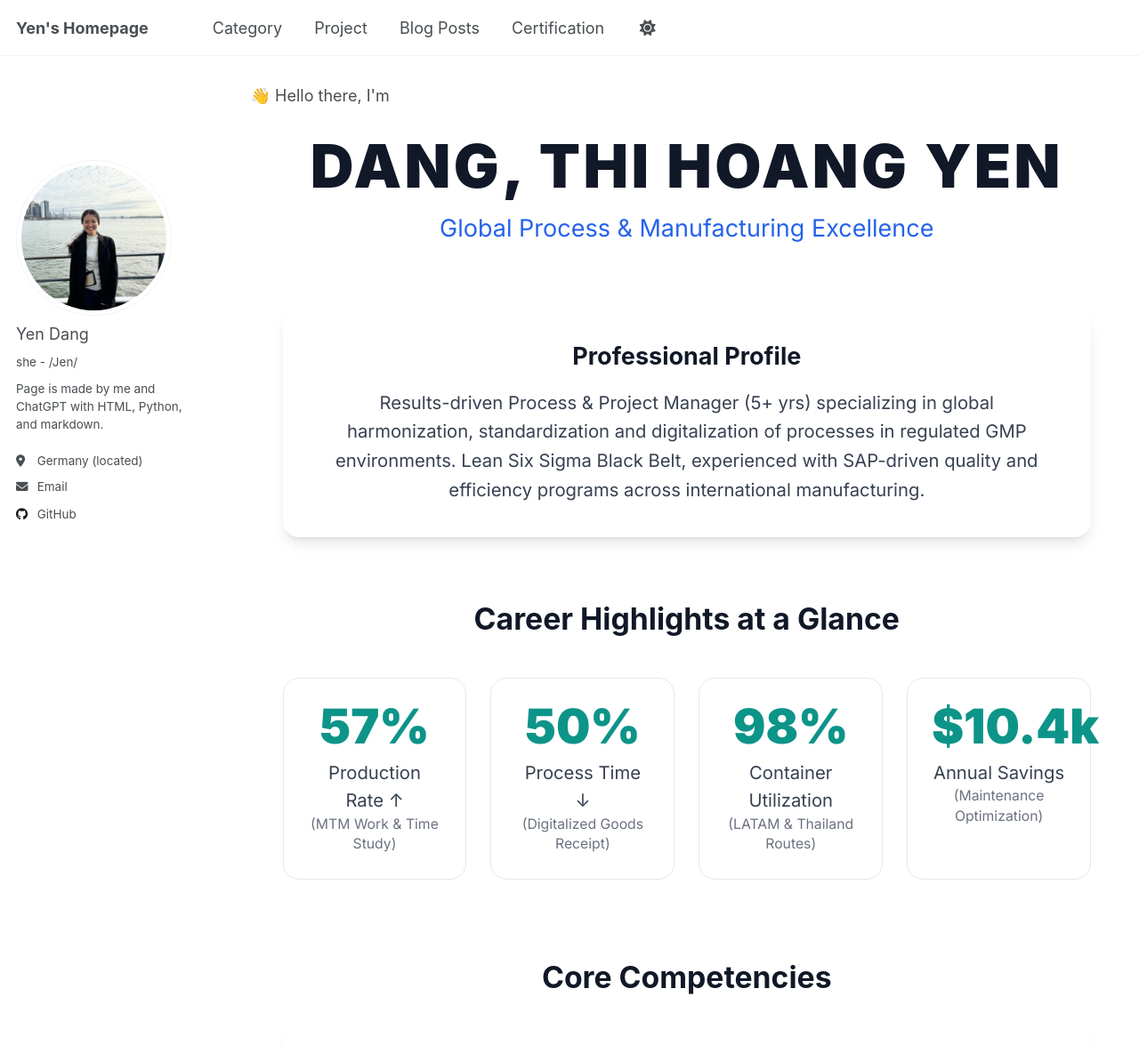
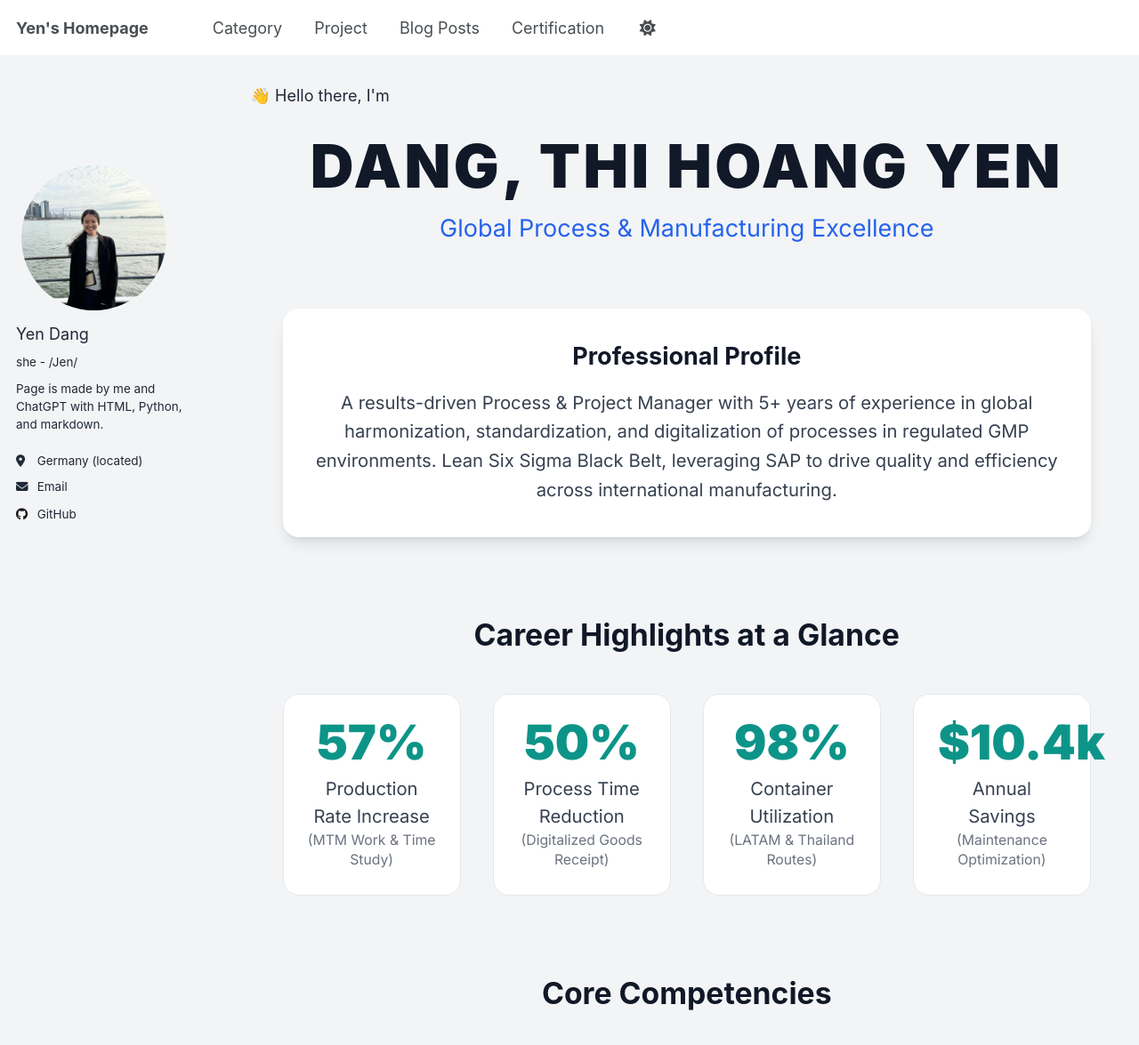
Before and after one commit to yen010390/yen010390.github.io, a Jekyll site: the page built from _pages/about.html, in a window 1280 px wide and 1400 px high. Shown: the top 1175 px of the window at 89% size. Built offline with Jekyll 4.4.1, drawn with Linux system fonts in a browser that asks for light colours; nearby versions of some CDN libraries; some of the changed text lies outside the part shown.

Commit message:
Revamp about.html with new layout and AI skills section
Updated the structure and content of the about page, enhancing the layout and adding new sections for AI skills and competencies.

```diff
--- a/_pages/about.html
+++ b/_pages/about.html
@@ -5,53 +5,73 @@
 author_profile: true
 ---
 
-<!-- Tailwind (CDN) -->
+<!DOCTYPE html>
+<html lang="en">
+<head>
+  <meta charset="UTF-8">
+  <meta name="viewport" content="width=device-width, initial-scale=1.0">
+  <title>Yen Dang - Professional Profile Infographic</title>
+
+  <!-- Tailwind + Fonts -->
   <script src="https://cdn.tailwindcss.com"></script>
   <link rel="preconnect" href="https://fonts.googleapis.com">
   <link rel="preconnect" href="https://fonts.gstatic.com" crossorigin>
   <link href="https://fonts.googleapis.com/css2?family=Inter:wght@400;500;600;700;900&display=swap" rel="stylesheet">
 
+  <!-- Chart.js (UMD build để chạy ổn trong GitHub Pages) -->
+  <script src="https://cdn.jsdelivr.net/npm/chart.js@4.4.1/dist/chart.umd.min.js"></script>
+
   <style>
     body { font-family: 'Inter', sans-serif; }
-  .chart-wrap { position: relative; width: 100%; height: 320px; }
-  @media (min-width: 768px){ .chart-wrap{ height: 380px; } }
-  .stat-card{ background:#fff;border:1px solid #e5e7eb;transition:transform .3s, box-shadow .3s; }
-  .stat-card:hover{ transform:translateY(-4px); box-shadow:0 10px 18px rgba(0,0,0,.08); }
+    .chart-container {
+      position: relative;
+      width: 100%;
+      max-width: 680px;
+      margin-left: auto;
+      margin-right: auto;
+      height: 320px;
+    }
+    @media (min-width: 768px) { .chart-container { height: 380px; } }
+    .stat-card {
+      background-color: #ffffff; border: 1px solid #e5e7eb;
+      transition: transform .3s ease, box-shadow .3s ease;
+    }
+    .stat-card:hover { transform: translateY(-5px); box-shadow: 0 10px 20px rgba(0,0,0,.1); }
+    .strength-icon { font-size: 2rem; line-height: 1; }
     .badge{ border:1px solid #e5e7eb; background:#fff; padding:.25rem .5rem; border-radius:.5rem; font-size:.8rem; }
   </style>
+</head>
 
+<body class="bg-gray-100 text-gray-800">
   <main class="container mx-auto p-4 md:p-8">
 
-  <!-- Header -->
     <header class="text-center mb-16">
       <h1 class="text-4xl md:text-6xl font-black uppercase text-gray-900 tracking-wider">Dang, Thi Hoang Yen</h1>
       <p class="mt-4 text-xl md:text-2xl text-blue-600 font-light">Global Process & Manufacturing Excellence</p>
     </header>
 
-  <!-- Summary -->
-  <section id="summary" class="mb-16">
+    <section id="summary" class="mb-20">
       <div class="max-w-4xl mx-auto text-center p-8 bg-white rounded-2xl shadow-lg">
         <h2 class="text-2xl font-bold text-gray-900 mb-4">Professional Profile</h2>
         <p class="text-lg text-gray-700 leading-relaxed">
-        Results-driven Process & Project Manager (5+ yrs) specializing in global harmonization,
-        standardization and digitalization of processes in regulated GMP environments. Lean Six Sigma
-        Black Belt, experienced with SAP-driven quality and efficiency programs across international manufacturing.
+          A results-driven Process & Project Manager with 5+ years of experience in global harmonization,
+          standardization, and digitalization of processes in regulated GMP environments. Lean Six Sigma Black Belt,
+          leveraging SAP to drive quality and efficiency across international manufacturing.
         </p>
       </div>
     </section>
 
-  <!-- Key Metrics -->
     <section id="key-metrics" class="mb-20">
       <h2 class="text-3xl font-bold text-center mb-10 text-gray-900">Career Highlights at a Glance</h2>
-    <div class="grid grid-cols-1 md:grid-cols-2 lg:grid-cols-4 gap-6">
+      <div class="grid grid-cols-1 md:grid-cols-2 lg:grid-cols-4 gap-8">
         <div class="stat-card p-6 rounded-2xl text-center">
           <div class="text-5xl font-extrabold text-teal-600">57%</div>
-        <div class="mt-2 text-lg text-gray-700">Production Rate ↑</div>
+          <div class="mt-2 text-lg text-gray-700">Production Rate Increase</div>
           <p class="text-sm text-gray-500">(MTM Work & Time Study)</p>
         </div>
         <div class="stat-card p-6 rounded-2xl text-center">
           <div class="text-5xl font-extrabold text-teal-600">50%</div>
-        <div class="mt-2 text-lg text-gray-700">Process Time ↓</div>
+          <div class="mt-2 text-lg text-gray-700">Process Time Reduction</div>
           <p class="text-sm text-gray-500">(Digitalized Goods Receipt)</p>
         </div>
         <div class="stat-card p-6 rounded-2xl text-center">
@@ -67,60 +87,55 @@
       </div>
     </section>
 
-  <!-- Core Competencies (Radar) -->
+    <!-- Core Competencies: đổi ảnh tĩnh -> Radar Chart -->
     <section id="competencies" class="mb-20">
-    <h2 class="text-3xl font-bold text-center mb-8 text-gray-900">Core Competencies</h2>
-    <div class="max-w-5xl mx-auto bg-white rounded-2xl shadow-lg p-6">
-      <div class="chart-wrap"><canvas id="competencyRadar"></canvas></div>
+      <h2 class="text-3xl font-bold text-center mb-10 text-gray-900">Core Competencies</h2>
+      <div class="max-w-4xl mx-auto bg-white rounded-2xl shadow-lg p-8">
+        <div class="chart-container"><canvas id="competencyRadar"></canvas></div>
         <p class="text-center mt-4 text-gray-500">
-        Balanced strengths across strategic management and technical execution.
+          A visual representation of key skill areas, showcasing a well-rounded expertise in strategic & technical execution.
         </p>
       </div>
     </section>
 
-  <!-- AI / Data Science Skills -->
+    <!-- NEW: AI Skills (Radar + Bar) -->
     <section id="ai-skills" class="mb-20">
       <h2 class="text-3xl font-bold text-center mb-8 text-gray-900">AI / Data Science Skills</h2>
 
+      <!-- badges -->
       <div class="max-w-5xl mx-auto bg-white rounded-2xl shadow-lg p-6 mb-6">
         <div class="flex flex-wrap gap-2 justify-center">
-        <span class="badge">Python</span>
-        <span class="badge">Pandas</span>
-        <span class="badge">NumPy</span>
-        <span class="badge">scikit-learn</span>
-        <span class="badge">XGBoost</span>
-        <span class="badge">LightGBM</span>
-        <span class="badge">CatBoost</span>
-        <span class="badge">TensorFlow</span>
-        <span class="badge">PyTorch</span>
-        <span class="badge">NLP (spaCy / NLTK)</span>
-        <span class="badge">RAG / LangChain</span>
-        <span class="badge">Vector DB / FAISS</span>
-        <span class="badge">Streamlit</span>
-        <span class="badge">SQL</span>
-        <span class="badge">Git</span>
+          <span class="badge">Python</span><span class="badge">Pandas</span><span class="badge">NumPy</span>
+          <span class="badge">scikit-learn</span><span class="badge">XGBoost</span><span class="badge">LightGBM</span>
+          <span class="badge">CatBoost</span><span class="badge">TensorFlow</span><span class="badge">PyTorch</span>
+          <span class="badge">NLP (spaCy/NLTK)</span><span class="badge">RAG / LangChain</span>
+          <span class="badge">Vector DB / FAISS</span><span class="badge">Streamlit</span>
+          <span class="badge">SQL</span><span class="badge">Git</span>
         </div>
       </div>
 
       <div class="grid grid-cols-1 md:grid-cols-2 gap-6">
         <div class="bg-white rounded-2xl shadow-lg p-6">
           <h3 class="font-semibold text-gray-900 mb-3 text-center">AI Skill Map (Radar)</h3>
-        <div class="chart-wrap"><canvas id="aiRadar"></canvas></div>
+          <div class="chart-container"><canvas id="aiRadar"></canvas></div>
         </div>
         <div class="bg-white rounded-2xl shadow-lg p-6">
           <h3 class="font-semibold text-gray-900 mb-3 text-center">Tooling Proficiency (Bar)</h3>
-        <div class="chart-wrap"><canvas id="aiBar"></canvas></div>
+          <div class="chart-container"><canvas id="aiBar"></canvas></div>
         </div>
       </div>
     </section>
 
-  <!-- Project Spotlights -->
     <section id="achievements" class="mb-20">
       <h2 class="text-3xl font-bold text-center mb-10 text-gray-900">Key Project Spotlights</h2>
       <div class="grid grid-cols-1 md:grid-cols-2 gap-8">
+
         <div class="bg-white rounded-2xl p-6 shadow-lg">
           <h3 class="text-xl font-bold text-gray-900 mb-4">Global Quality Audit Enhancement</h3>
-        <p class="text-gray-700 mb-6">Led “Committee Team Gemba” & “Kaizen Breakthrough” to solve systemic quality issues, boosting compliance and process maturity.</p>
+          <p class="text-gray-700 mb-6">
+            Led "Committee Team Gemba" and "Kaizen Breakthrough" events to address systemic quality issues.
+            This collaborative approach with leadership improved compliance and process maturity markedly.
+          </p>
           <div class="bg-gray-100 rounded-lg p-4 text-center">
             <span class="text-2xl font-bold text-red-600">Major Finding (A)</span>
             <span class="text-2xl font-bold text-gray-500 mx-4">→</span>
@@ -130,15 +145,20 @@
         </div>
 
         <div class="bg-white rounded-2xl p-6 shadow-lg">
-        <h3 class="text-xl font-bold text-gray-900 mb-4">SPC & Cycle Time Reduction</h3>
-        <p class="text-gray-700 mb-4">Applied Gauge R&R & SPC to optimize 50 VIM machines; implemented SOPs to lock in gains.</p>
+          <h3 class="text-xl font-bold text-gray-900 mb-4">Statistical Process Control & Cycle Time Reduction</h3>
+          <p class="text-gray-700 mb-4">
+            Applied Gauge R&R and SPC to analyze and optimize 50 VIM machines. Implemented SOPs to lock in gains.
+          </p>
           <img src="images/cycle-time-graph.png" alt="Cycle time reduction graph" class="w-full max-w-md mx-auto mt-4">
         </div>
 
         <div class="bg-white rounded-2xl p-6 shadow-lg md:col-span-2">
-        <h3 class="text-xl font-bold text-gray-900 mb-4">Process Flow Harmonization: Gap Analysis → Training</h3>
-        <p class="text-gray-700 mb-6">Designed end-to-end training lifecycle: gap analysis, annual planning with HR/Quality, SOP re-write & digitization, delivery and tracking via quizzes.</p>
-        <div class="flex flex-col md:flex-row items-center justify-between gap-4 text-center">
+          <h3 class="text-xl font-bold text-gray-900 mb-4">Process Flow Harmonization: From Gap Analysis to Training</h3>
+          <p class="text-gray-700 mb-6">
+            Designed & managed the full training lifecycle: gap analysis, yearly plan with HR/Quality,
+            SOP re-write & digitization, delivery and quiz-based tracking.
+          </p>
+          <div class="flex flex-col md:flex-row items-center justify-between space-y-4 md:space-y-0 md:space-x-4 text-center">
             <div class="flex-1 p-3 bg-gray-100 rounded-lg">
               <div class="text-blue-600 text-2xl mb-1">①</div>
               <p class="font-semibold">Gap Analysis</p>
@@ -148,7 +168,7 @@
             <div class="flex-1 p-3 bg-gray-100 rounded-lg">
               <div class="text-blue-600 text-2xl mb-1">②</div>
               <p class="font-semibold">Strategic Plan</p>
-            <p class="text-xs text-gray-500">Develop Yearly Plan (HR/Quality)</p>
+              <p class="text-xs text-gray-500">Develop Yearly Plan with HR/Quality</p>
             </div>
             <div class="text-2xl text-gray-400 hidden md:block">→</div>
             <div class="flex-1 p-3 bg-gray-100 rounded-lg">
@@ -160,22 +180,25 @@
             <div class="flex-1 p-3 bg-gray-100 rounded-lg">
               <div class="text-blue-600 text-2xl mb-1">④</div>
               <p class="font-semibold">Execution & Record</p>
-            <p class="text-xs text-gray-500">Deliver Training & Track</p>
+              <p class="text-xs text-gray-500">Deliver Training & Track via Quizzes</p>
             </div>
           </div>
         </div>
+
       </div>
     </section>
 
+    <footer class="text-center mt-20 pt-8 border-t border-gray-300">
+      <p class="text-gray-600">This infographic was dynamically generated to showcase professional experience.</p>
+      <p class="text-sm text-gray-500 mt-2">© Dang, Thi Hoang Yen — No SVG/Mermaid used.</p>
+    </footer>
+
   </main>
 
-<!-- Chart.js (UMD build – an toàn cho Pages) -->
-<script src="https://cdn.jsdelivr.net/npm/chart.js@4.4.1/dist/chart.umd.min.js"></script>
-
-{% raw %}
   <script>
+    // Đảm bảo DOM sẵn sàng trước khi khởi tạo Chart.js
     document.addEventListener('DOMContentLoaded', function () {
-  // Shared options
+      // Tùy chọn chung
       const commonOpts = {
         responsive: true,
         maintainAspectRatio: false,
@@ -188,35 +211,55 @@
             angleLines: { color: 'rgba(0,0,0,0.08)' },
             grid: { color: 'rgba(0,0,0,0.08)' },
             pointLabels: { color: '#1f2937', font: { size: 13 } },
-        ticks: { color: '#4b5563', backdropColor: 'rgba(255,255,255,0.8)', showLabelBackdrop: true }
+            ticks: { color: '#4b5563', backdropColor: 'rgba(255,255,255,0.8)' }
           },
           x: { grid: { color: 'rgba(0,0,0,0.05)' }, ticks: { color: '#4b5563', font: { size: 11 } } },
           y: { grid: { color: 'rgba(0,0,0,0.05)' }, ticks: { color: '#4b5563', font: { size: 11 } }, beginAtZero: true, max: 10 }
         }
       };
 
-  // Core Competencies Radar
-  new Chart(document.getElementById('competencyRadar'), {
+      // 1) Core Competencies (Radar)
+      const compCtx = document.getElementById('competencyRadar');
+      if (compCtx) {
+        new Chart(compCtx, {
           type: 'radar',
           data: {
-      labels: ['Process Excellence','Project Management','Data Analysis','SAP / ERP','Quality / GMP','Stakeholder Communication'],
+            labels: [
+              'Process Excellence',
+              'Project Management',
+              'Data Analysis',
+              'SAP / ERP',
+              'Quality / GMP',
+              'Stakeholder Communication'
+            ],
             datasets: [{
               label: 'Proficiency',
               data: [9, 8, 7, 8, 9, 8],
               fill: true,
               backgroundColor: 'rgba(13,148,136,0.20)',
-        borderColor: 'rgba(13,148,136,0.8)',
+              borderColor: 'rgba(13,148,136,0.85)',
               pointBackgroundColor: 'rgba(13,148,136,1)'
             }]
           },
           options: { ...commonOpts, scales: { r: { ...commonOpts.scales.r, suggestedMin: 0, suggestedMax: 10 } } }
         });
+      }
 
-  // AI Skill Map (Radar)
-  new Chart(document.getElementById('aiRadar'), {
+      // 2) AI Skill Map (Radar)
+      const aiRadarCtx = document.getElementById('aiRadar');
+      if (aiRadarCtx) {
+        new Chart(aiRadarCtx, {
           type: 'radar',
           data: {
-      labels: ['Python','Data Wrangling','Classical ML','Tree Ensembles','Deep Learning','NLP / RAG','MLOps Basics'],
+            labels: [
+              'Python',
+              'Data Wrangling',
+              'Classical ML',
+              'Tree Ensembles',
+              'Deep Learning',
+              'NLP / RAG',
+              'MLOps Basics'
+            ],
             datasets: [{
               label: 'AI Skill Level',
               data: [9, 8, 8, 9, 6, 7, 6],
@@ -228,12 +271,21 @@
           },
           options: { ...commonOpts, scales: { r: { ...commonOpts.scales.r, suggestedMin: 0, suggestedMax: 10 } } }
         });
+      }
 
-  // AI Tooling Proficiency (Bar)
-  new Chart(document.getElementById('aiBar'), {
+      // 3) Tooling Proficiency (Bar)
+      const aiBarCtx = document.getElementById('aiBar');
+      if (aiBarCtx) {
+        new Chart(aiBarCtx, {
           type: 'bar',
           data: {
-      labels: ['Pandas','NumPy','scikit-learn','XGBoost','LightGBM','CatBoost','TensorFlow','PyTorch','spaCy/NLTK','LangChain','FAISS','Streamlit','SQL','Git'],
+            labels: [
+              'Pandas','NumPy','scikit-learn',
+              'XGBoost','LightGBM','CatBoost',
+              'TensorFlow','PyTorch',
+              'spaCy/NLTK','LangChain','FAISS',
+              'Streamlit','SQL','Git'
+            ],
             datasets: [{
               label: 'Proficiency (0–10)',
               data: [9,9,9,9,8,7,6,6,7,7,7,9,8,9],
```
Also changed, not shown: other parts of _pages/about.html (+10 -2 lines). Lines whose indentation alone changed are shown as unchanged.
